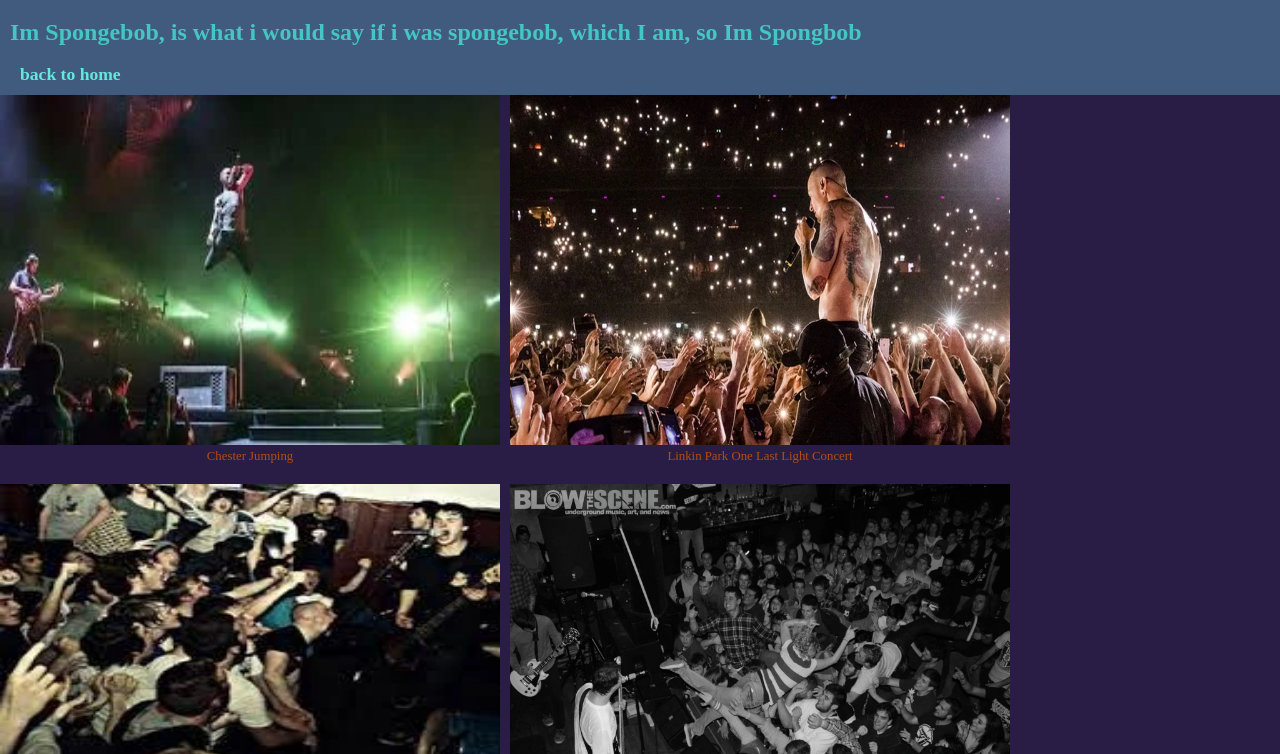
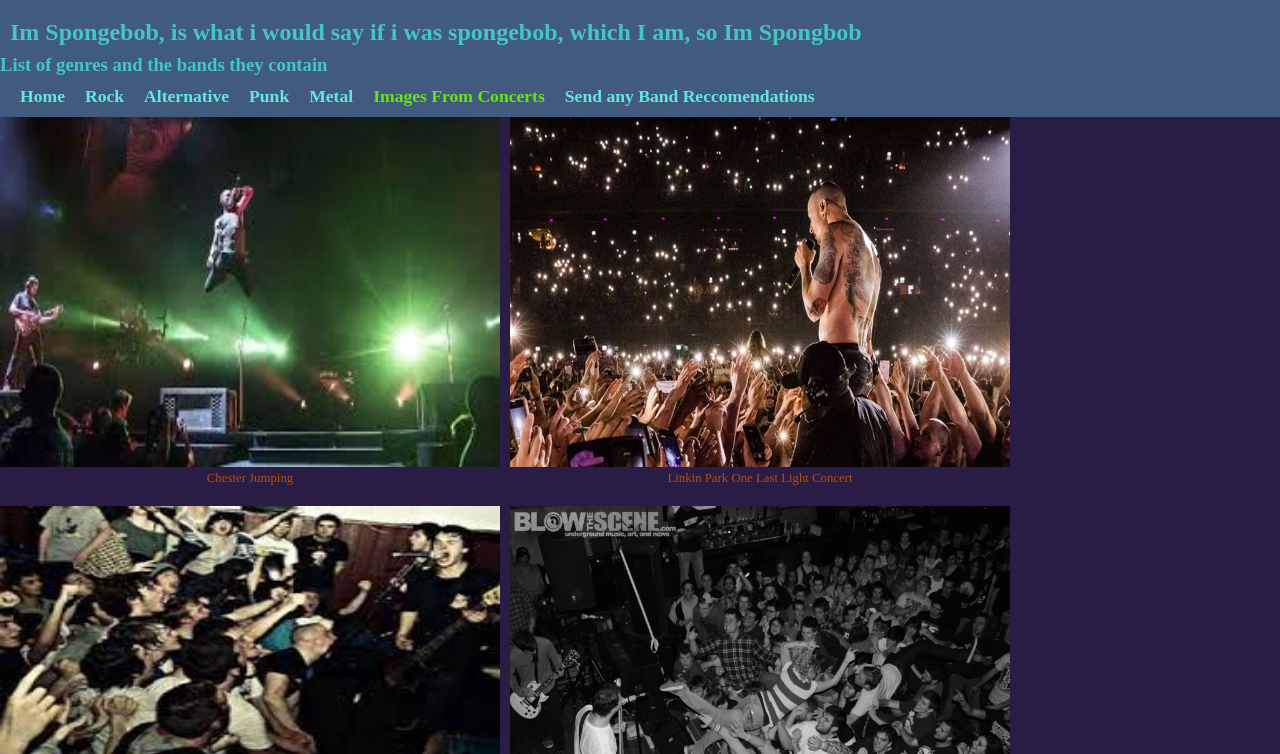
Before and after one commit to TitleFightFan27/WebDevCE, a plain HTML site: page First Website Thing/concertphotos.html in a window 1280 px wide. Shown: the part 46-800 px from the top of the page. Drawn offline with Linux system fonts and the light colour scheme.

Commit message:
awdawda
adwad

```diff
--- a/First Website Thing/concertphotos.html
+++ b/First Website Thing/concertphotos.html
@@ -21,10 +21,15 @@
         </h2>
     </header>
     <nav>
+        <h3> List of genres and the bands they contain </h3>
         <ul>
-            <li><a href="index.html">back to home</a></li>
-        </ul>
-
+        <li ><a href="index.html">Home</a></li>
+        <li><a href="Rock.html">Rock</a></li>
+        <li><a href="Alternative.html">Alternative</a></li>
+        <li><a href="punk.html">Punk</a></li>
+        <li><a href="Metal.html">Metal</a></li>
+        <li class="active"><a href="concertphotos.html">Images From Concerts</a></li>
+        <li><a href="Addtionreq.html">Send any Band Reccomendations</a></li>
 
     </nav>
     <main>
```
Also changed, not shown: First Website Thing/Addtionreq.html (+5 -1 lines), First Website Thing/Alternative.html (+4 -2 lines).
